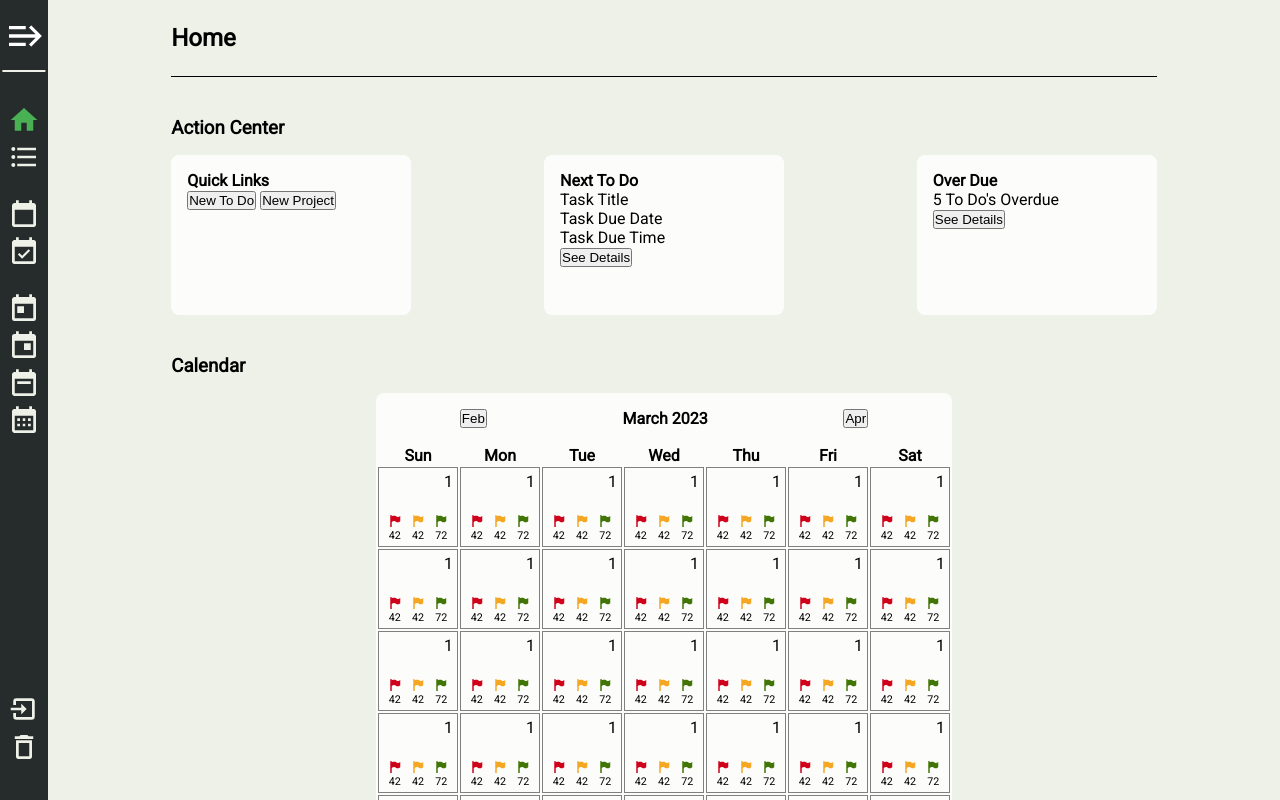
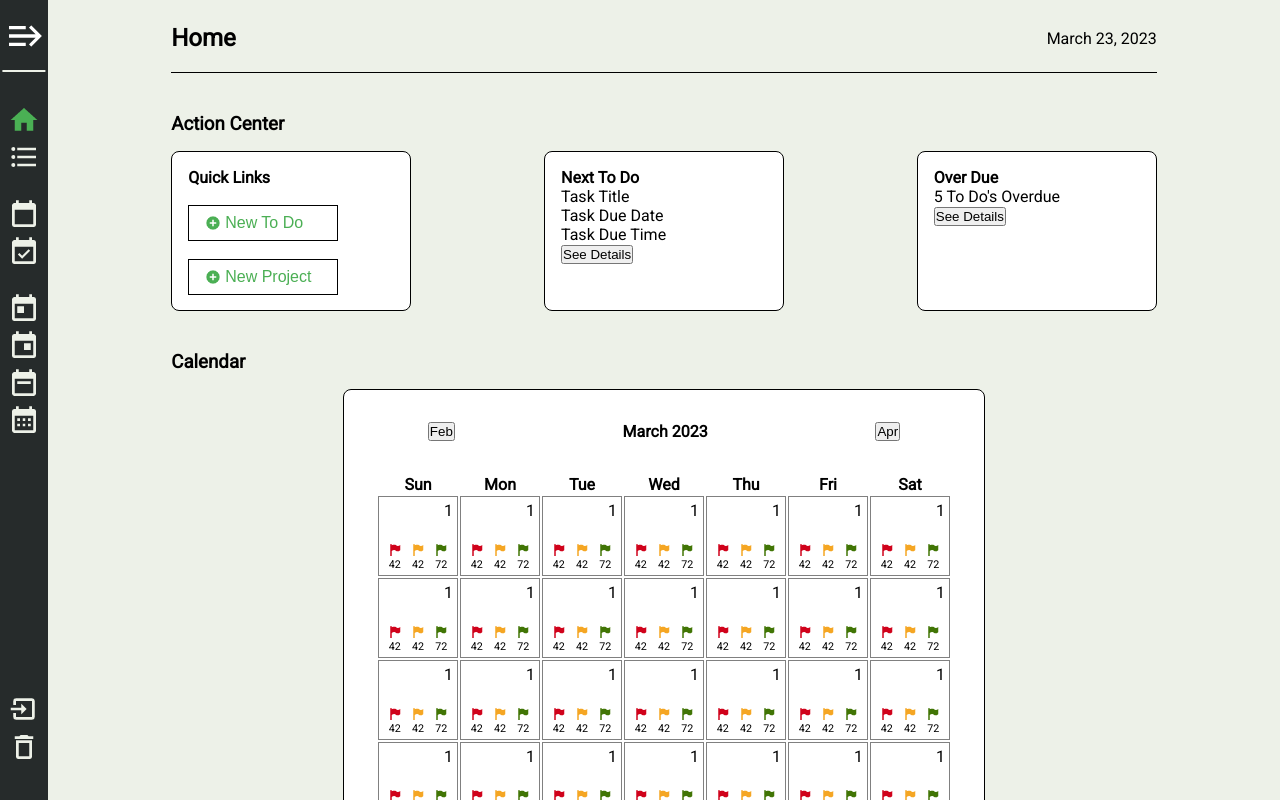
Before and after one commit to darren-cook/todo-tada, a website built with webpack: page dist/index.html in a window 1280 px wide. Built offline with nearby package versions, Linux system fonts and the light colour scheme.

Commit message:
home page style progress

```diff
--- a/dist/index.html
+++ b/dist/index.html
@@ -71,17 +71,28 @@
     </div>
     <main>
         <div id="home-container" class="main-container">
-            <h2>Home</h2>
+            <div id="home-heading" class="main-heading">
+                <h2>Home</h2>
+                <p>March 23, 2023</p>
+            </div>
             <div id="home-action">
                 <h3>Action Center</h3>
                 <div id="action-container">
-                    <div id="action-buttons" class="action-card">
-                        <h4>Quick Links</h4>
-                        <button>New To Do</button>
-                        <button>New Project</button>
+                    <div class="action-card">
+                        <h4 class="action-header">Quick Links</h4>
+                        <div id="action-buttons">
+                            <button id="action-todo" class="action-button">
+                                <img src="./images/plus-circle-custom.png" alt="Create Icon">
+                                New To Do
+                            </button>
+                            <button id="action-task" class="action-button">
+                                <img src="./images/plus-circle-custom.png" alt="Create Icon">
+                                New Project
+                            </button>
+                        </div>
                     </div>
                     <div id="action-next" class="action-card">
-                        <h4>Next To Do</h4>
+                        <h4 class="action-header">Next To Do</h4>
                         <div>
                             <p>Task Title</p>
                             <p>Task Due Date</p>
@@ -90,7 +101,7 @@
                         </div>
                     </div>
                     <div id="action-overdue" class="action-card">
-                        <h4>Over Due</h4>
+                        <h4 class="action-header">Over Due</h4>
                         <div>
                             <p>5 To Do's Overdue</p>
                             <button>See Details</button>
--- a/dist/style.css
+++ b/dist/style.css
@@ -11,6 +11,7 @@
     --dark-white: #EDF1E8;
     --light-green: #87B190;
     --green: #4BAF54;
+    --low-opactiy-green: #4baf534b;
     --dark-green: #7C7E63;
     --black: #000000;
     --light-black: #262B2B;
@@ -158,10 +159,12 @@ main {
     padding-top: 1.5rem;
 }
 
-h2 {
-    width: 100%;
+.main-heading {
+    display: flex;
+    align-items: center;
+    justify-content: space-between;
     border-bottom: 1px solid black;
-    padding-bottom: 1.5rem;
+    padding-bottom: 1.25rem;
 }
 
 /* ---------- Home Container ---------- */
@@ -181,11 +184,35 @@ h2 {
 }
 
 .action-card {
-    background-color: var(--medium-opacity-white);
+    background-color: var(--white);
     padding: 1rem;
     border-radius: 8px;
     height: 10rem;
     width: 15rem;
+    border: 1px solid black;
+}
+
+#action-buttons {
+    display: flex;
+    flex-direction: column;
+    align-items: flex-start;
+    justify-content: space-evenly;
+    height: 100%;
+    width: 100%;
+}
+
+.action-button {
+    display: flex;
+    align-items: center;
+    justify-content: baseline;
+    gap: .25rem;
+    border: none;
+    background-color: var(--white);
+    color: var(--green);
+    font-size: 1rem;
+    border: 1px solid black;
+    padding: .5rem 1rem;
+    width: 150px;
 }
 
 #home-calendar {
@@ -196,9 +223,10 @@ h2 {
 
 #calendar-container {
     align-self: center;
-    background-color: var(--medium-opacity-white);
+    background-color: var(--white);
     border-radius: 8px;
     margin-bottom: 1.5rem;
+    border: 1px solid black;
 }
 
 #calendar-top {
@@ -236,12 +264,21 @@ h2 {
     font-size: .67rem;
 }
 
+#calendar-top {
+    padding: 2rem 0;
+}
+
+#calendar-main-large {
+    padding: 0 2rem;
+}
+
 #calendar-main-small {
     display: none;
 }
 
 #calendar-bottom {
     margin: 1.5rem 0;
+    font-size: .83rem;
 }
 
 #calendar-icons {
@@ -258,15 +295,18 @@ h2 {
 
 
 
-@media only screen and (max-width: 651px) {
+@media only screen and (max-width: 740px) {
     #action-container {
         justify-content: center;
+        flex-direction: column;
+        align-items: center;
     }
 
     #calendar-main-small {
         display: flex;
         flex-direction: column;
         width: 15rem;
+        padding: 1rem;
     }
 
     #calendar-main-large,
```
Also changed, not shown: dist/images/plus-circle-custom.png (added), dist/main.js.
